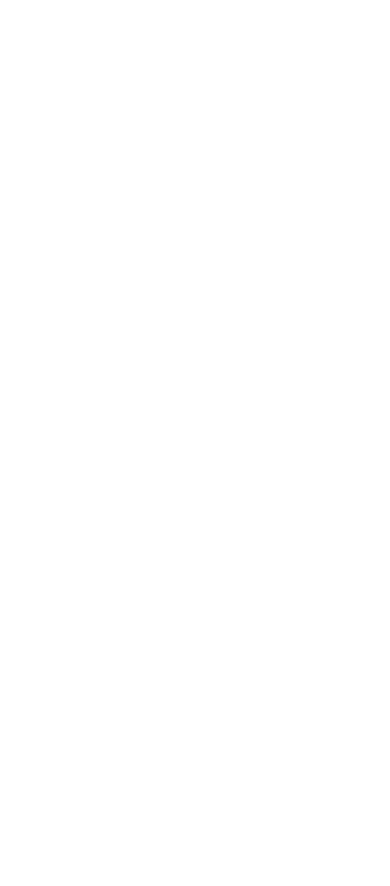
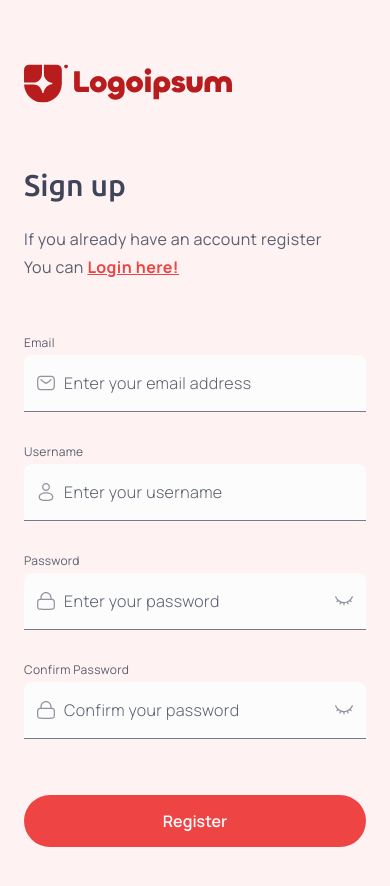
Before and after one commit to Zibait-it/signup-react_challenge, a Next.js app: page / in a window 390 px wide. Shown: the top 886 px of the page. Before the commit the page ends 844 px from the top, so only its background shows below. Built offline with nearby package versions, Linux system fonts and the light colour scheme.

Commit message:
feat: create mobile UI for empty form

```diff
--- /dev/null
+++ b/app/components/Button.tsx
@@ -0,0 +1,14 @@
+interface ButtonProps {
+  text: string;
+  variant: "primary" | "secondary";
+}
+
+export default function Button({ text, variant }: ButtonProps) {
+  const variantStyles = {
+    primary:
+      "bg-complementary-500 text-primary-50 text-base font-manrope font-semibold flex items-center justify-center rounded-full py-3.5",
+    secondary: "",
+  };
+
+  return <button className={variantStyles[variant]}>{text}</button>;
+}
--- /dev/null
+++ b/app/components/Input.tsx
@@ -0,0 +1,34 @@
+import Image from "next/image";
+import EyeClosed from "../assets/icons/EyeClosed.svg";
+
+interface InputProps {
+  label: string;
+  placeholder: string;
+  icon: string;
+  type: string;
+}
+
+export default function Input({ label, placeholder, icon, type }: InputProps) {
+  return (
+    <div className="flex flex-col gap-1">
+      <label className="font-manrope text-primary-600 font-normal text-xs tracking-wide">
+        {label}
+      </label>
+      <div className="relative">
+        <div className="flex items-center absolute inset-y-0 pl-3">
+          <Image src={icon} alt="" width={20} height={20} />
+        </div>
+        <input
+          type={type}
+          className="flex w-full pl-10 py-4 rounded-tl-lg border-b border-primary-500 bg-primary-50 placeholder:text-primary-600 text-primary-900 rounded-tr-lg font-light text-base font-manrope tracking-wide"
+          placeholder={placeholder}
+        ></input>
+        {type === "password" ? (
+          <div className="flex items-center absolute inset-y-0 right-0 pr-3">
+            <Image src={EyeClosed} alt="" width={20} height={20} />
+          </div>
+        ) : null}
+      </div>
+    </div>
+  );
+}
--- a/app/globals.css
+++ b/app/globals.css
@@ -1,8 +1,8 @@
+@import url("https://fonts.googleapis.com/css2?family=Manrope:wght@200..800&family=Ubuntu:ital,wght@0,300;0,400;0,500;0,700;1,300;1,400;1,500;1,700&display=swap");
+
 @tailwind base;
 @tailwind components;
 @tailwind utilities;
-
-@import url("https://fonts.googleapis.com/css2?family=Manrope:wght@200..800&family=Ubuntu:ital,wght@0,300;0,400;0,500;0,700;1,300;1,400;1,500;1,700&display=swap");
 
 body {
   font-family: "Ubuntu", sans-serif;
--- a/app/page.tsx
+++ b/app/page.tsx
@@ -1,3 +1,59 @@
-export default function Home() {
-  return <div></div>;
+import Image from "next/image";
+import Logo from "./assets/images/logo.svg";
+import Input from "./components/Input";
+import LetterIcon from "./assets/icons/Letter.svg";
+import LockIcon from "./assets/icons/Lock.svg";
+import UserIcon from "./assets/icons/User.svg";
+import Button from "./components/Button";
+
+export default function SignUp() {
+  return (
+    <main className="flex flex-col gap-16 bg-background h-full pt-16 pb-24 px-6">
+      <Image src={Logo} alt="Logo" className="w-52 h-auto" />
+      <div className="flex flex-col gap-14">
+        <div className="flex flex-col gap-6">
+          <h1 className="font-ubuntu text-3xl font-medium text-primary-700">
+            Sign up
+          </h1>
+          <div className="flex flex-col gap-1 font-manrope font-normal text-base text-primary-600 tracking-wide">
+            <p>If you already have an account register</p>
+            <p>
+              You can{" "}
+              <a className="text-complementary-500 font-bold underline" href="">
+                Login here!
+              </a>
+            </p>
+          </div>
+        </div>
+
+        <form className="flex flex-col gap-8">
+          <Input
+            icon={LetterIcon}
+            label="Email"
+            placeholder="Enter your email address"
+            type="text"
+          />
+          <Input
+            icon={UserIcon}
+            label="Username"
+            placeholder="Enter your username"
+            type="text"
+          />
+          <Input
+            icon={LockIcon}
+            label="Password"
+            placeholder="Enter your password"
+            type="password"
+          />
+          <Input
+            icon={LockIcon}
+            label="Confirm Password"
+            placeholder="Confirm your password"
+            type="password"
+          />
+        </form>
+        <Button text="Register" variant="primary" />
+      </div>
+    </main>
+  );
 }
--- a/tailwind.config.ts
+++ b/tailwind.config.ts
@@ -5,6 +5,7 @@
   primary: {
     50: "#FCFCFC",
     300: "#ABAEB7",
+    500: "#757A88",
     600: "#5A5F70",
     700: "#3F4559",
     800: "#353A4B",
```
Also changed, not shown: app/assets/icons/EyeClosed.svg (renamed from app/assets/icons/Eye Closed.svg), app/assets/images/Logo.svg (added).
